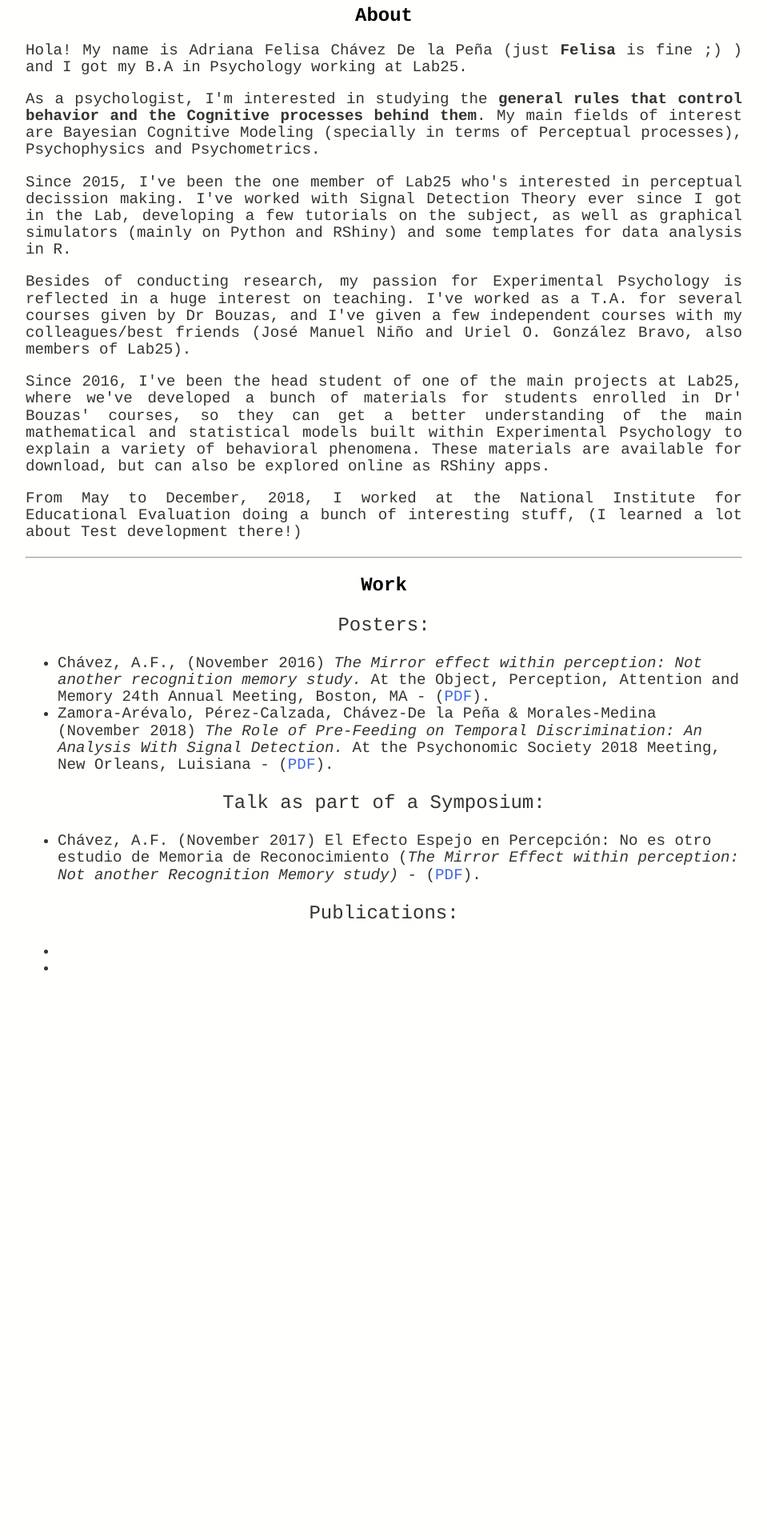
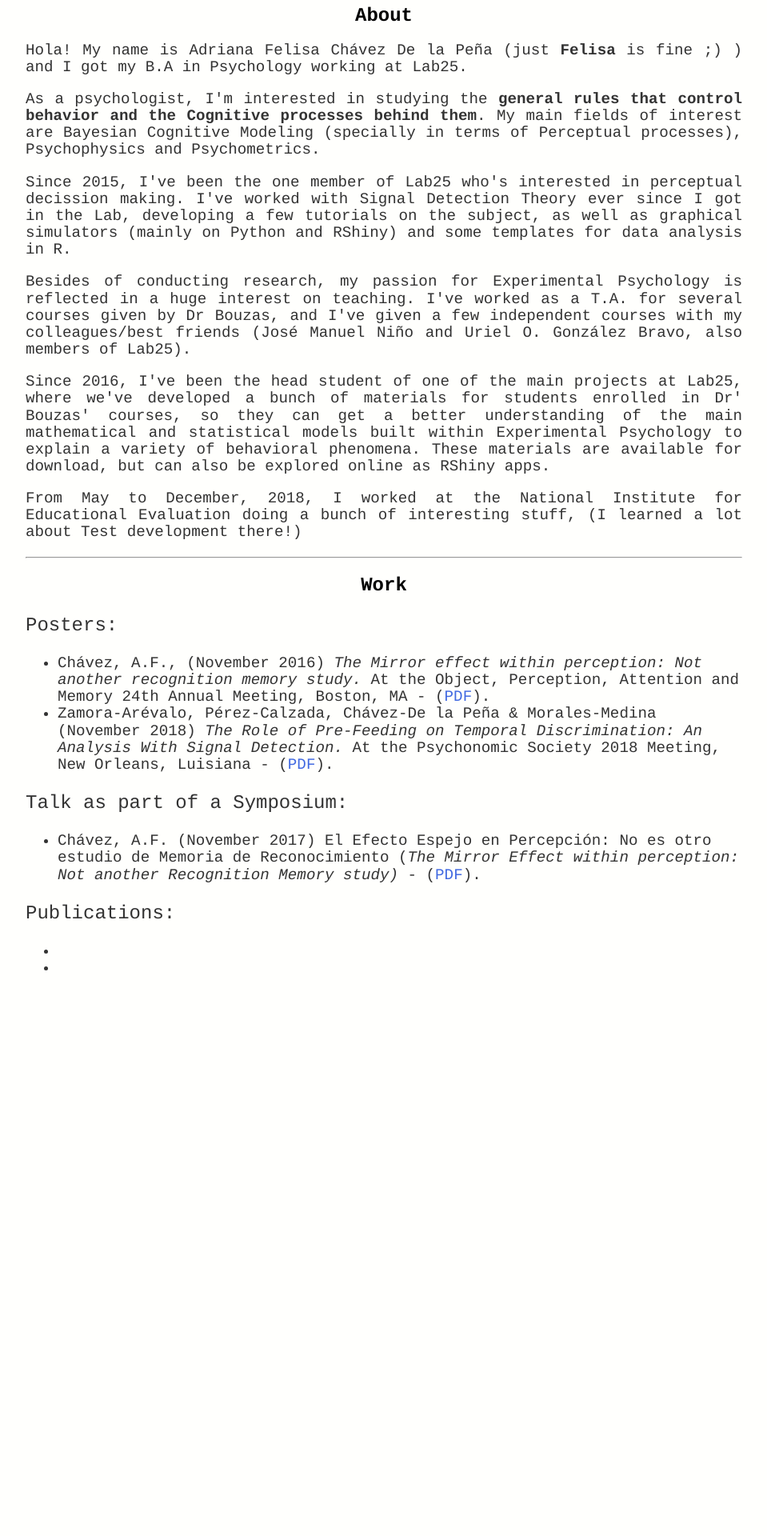
Before and after one commit to BouzasLab25/bouzaslab25.github.io, a Jekyll site: the page built from people/felisa.html, in a window 1280 px wide. Shown: the part 909-2829 px from the top of the page at 80% size, without its empty margins (160-1119 px from the left). Built offline with Jekyll 4.4.1, drawn with Linux system fonts in a browser that asks for light colours.

Commit message:
Update felisa.html

```diff
--- a/people/felisa.html
+++ b/people/felisa.html
@@ -41,16 +41,16 @@ title: Lab25 Felisa
 <hr>
  <h2>Work</h2>
 
-<p>Posters:</p>
+<p style="text-align:justify">Posters:</p>
 	<ul>
 	<li class='ho' > Chávez, A.F., (November 2016) <i> The Mirror effect within perception: Not another recognition memory study.</i> At the Object, Perception, Attention and Memory 24th Annual Meeting, Boston, MA - (<a class='link' href="/documents/poster_felisa_2016.pdf" target="_blank">PDF</a>). </li>
 	<li class='ho' > Zamora-Arévalo, Pérez-Calzada, Chávez-De la Peña & Morales-Medina (November 2018) <i>The Role of Pre-Feeding on Temporal Discrimination: An Analysis With Signal Detection.</i> At the Psychonomic Society 2018 Meeting, New Orleans, Luisiana - (<a class='link' href="/presentations/PsychonomicsNov2018_Zam.pdf" target="_blank">PDF</a>). </li>
 	</ul>
-<p>Talk as part of a Symposium:</p>
+<p style="text-align:justify">Talk as part of a Symposium:</p>
 	<ul>
 	<li class='ho' >Chávez, A.F. (November 2017) El Efecto Espejo en Percepción: No es otro estudio de Memoria de Reconocimiento (<i>The Mirror Effect within perception: Not another Recognition Memory study)</i> - (<a class='link' href="/presentations/SINCAVI_Felisa.pdf" target="_blank">PDF</a>). </li>
  	</ul>
-<p>Publications:</p>
+<p style="text-align:justify">Publications:</p>
 	<ul>
 	<li class='ho' ></li>
 	<li class='ho' ></li>
```
